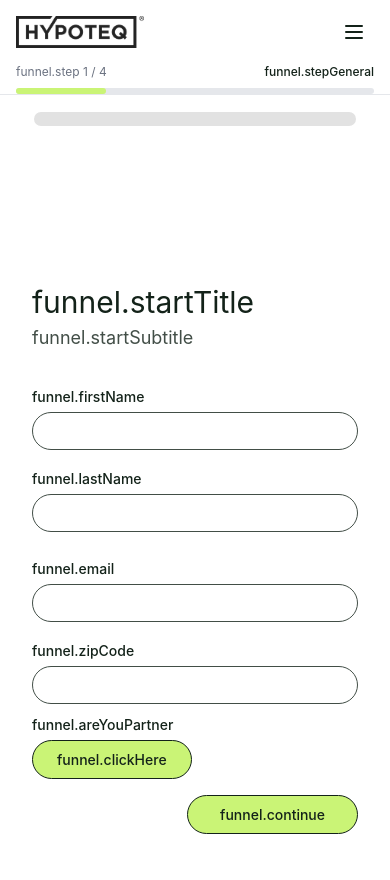
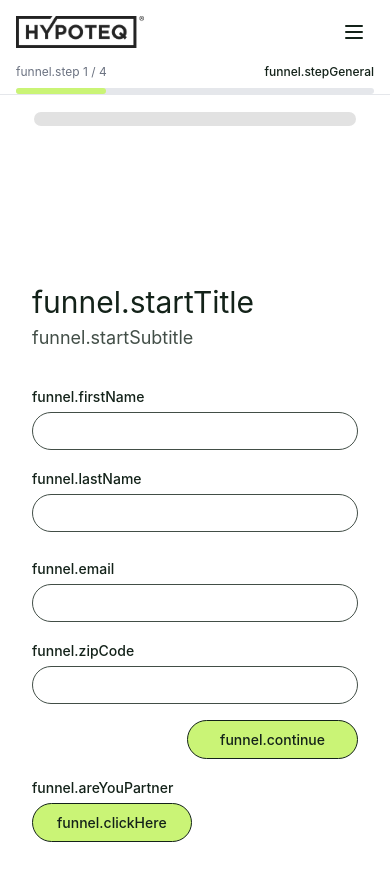
Before and after one commit to EditaLatifi/Hypoteq, a Next.js app: page /funnel in a window 390 px wide. Shown: the top 880 px of the page. Built offline with nearby package versions, Linux system fonts and the light colour scheme; a web font is replaced by a local one.

Commit message:
Add partner footer text translations and update visibility for mobile/desktop

```diff
--- a/app/funnel/steps/StartStep.tsx
+++ b/app/funnel/steps/StartStep.tsx
@@ -169,12 +169,12 @@ if (!clientData.zip)
           </div>
 
           {/* Footer */}
-<div className="flex flex-col lg:flex-row lg:items-center lg:justify-between w-full mt-0 gap-4">
+<div className="flex flex-col-reverse lg:flex-row lg:items-center lg:justify-between w-full mt-0 gap-4">
             <div className="w-full lg:w-auto">
               <label className="text-[14px] font-medium text-[#132219]">
                 {t("funnel.areYouPartner" as any)}
               </label>
-              <div className="flex items-center gap-2 mt-1">
+              <div className="flex items-center gap-2 mt-1 mb-4 lg:mb-0">
                 <div
                   className="
       w-10 h-10 lg:flex items-center justify-center
@@ -224,7 +224,7 @@ if (!clientData.zip)
                 setEmail(clientData.email);
                 saveStep();
               }}
-              className="px-8 py-2 bg-[#CAF476] border border-[#132219] rounded-full text-[14px] font-medium text-[#132219] self-end"
+              className="px-8 py-2 mt-2 lg:mt-0 bg-[#CAF476] border border-[#132219] rounded-full text-[14px] font-medium text-[#132219] self-end"
             >
               {t("funnel.continue" as any)}
             </button>
```
